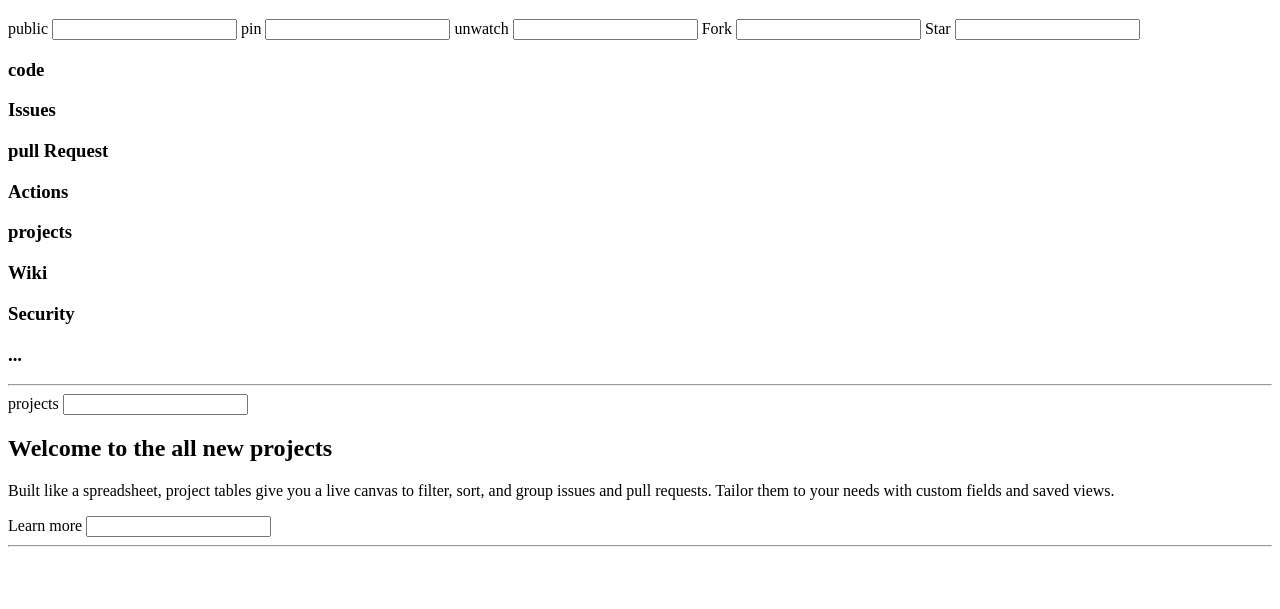
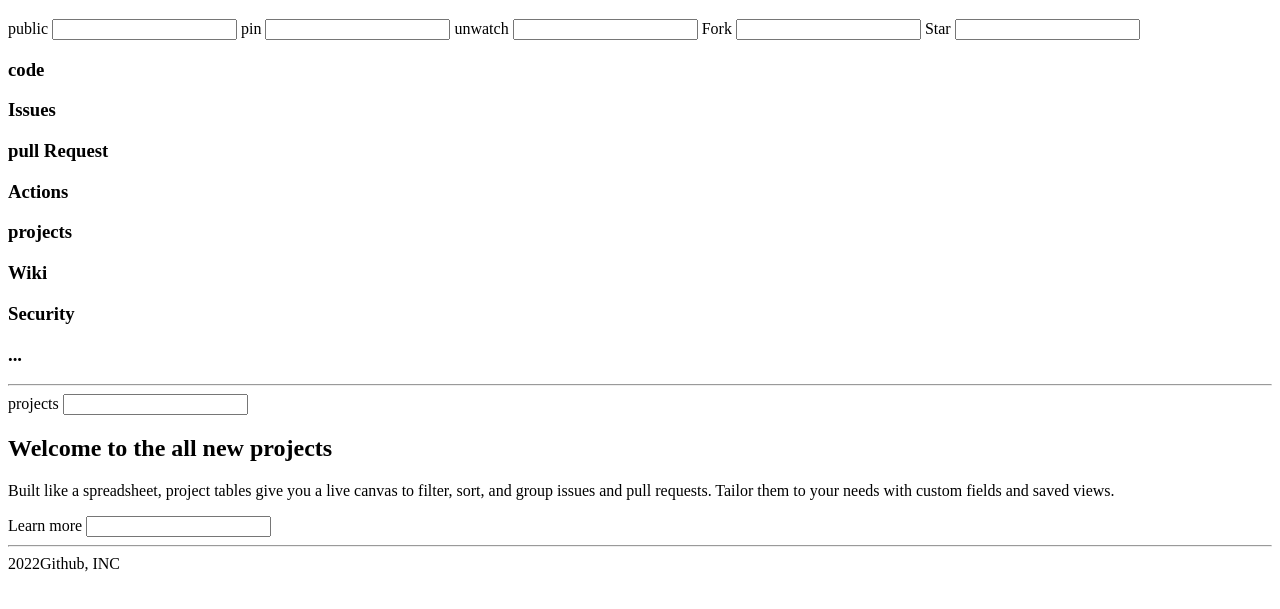
Before and after one commit to SarahProgrammer/session03-homework02, a plain HTML site: page src/index.html in a window 1280 px wide. Shown: the part 117-726 px from the top of the page. Drawn offline with Linux system fonts and the light colour scheme.

Commit message:
add footer

```diff
--- a/src/index.html
+++ b/src/index.html
@@ -86,4 +86,5 @@
       <hr/>
     </main>
   </body>
+  <footer>2022Github, INC</footer>
 </html>
```
